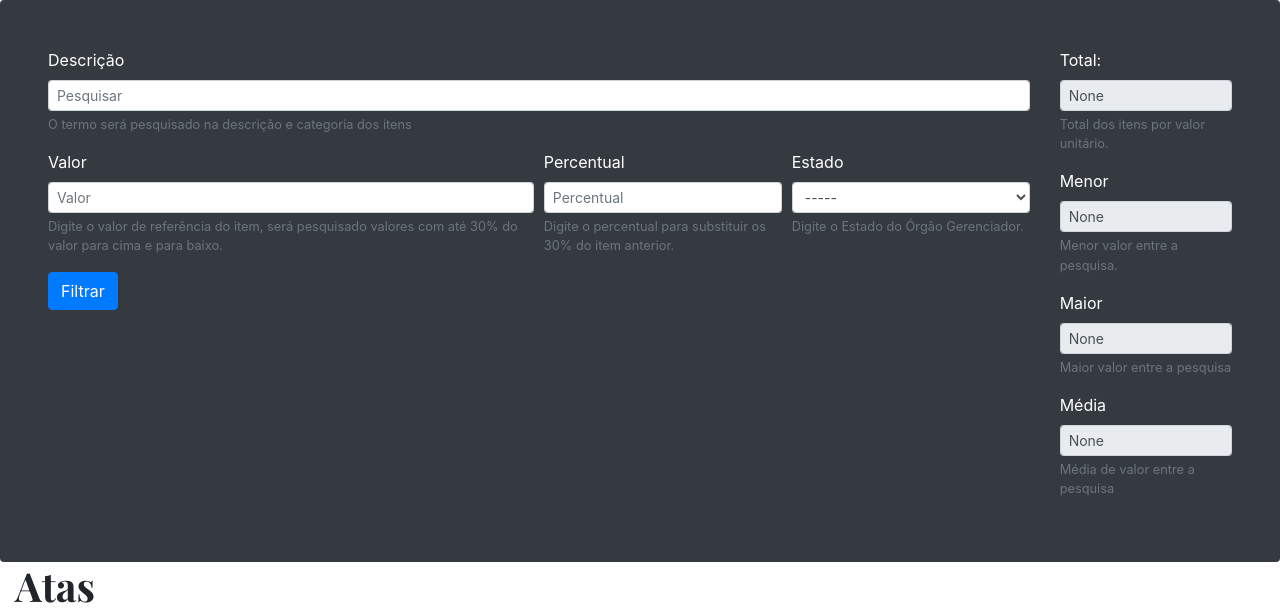
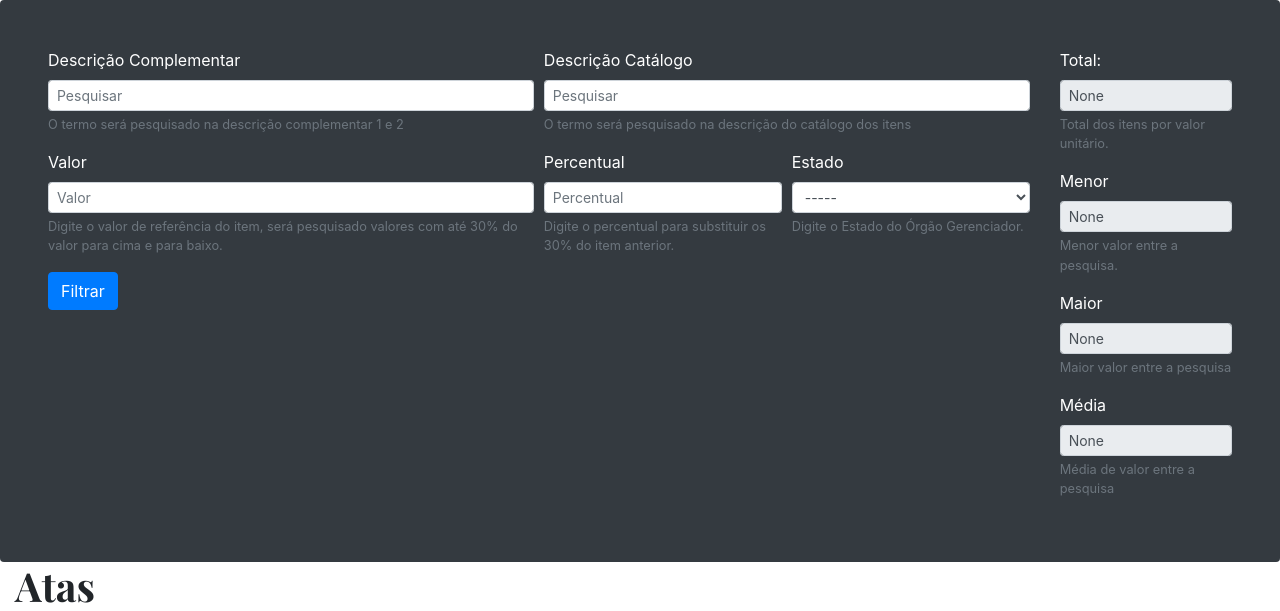
Before and after one commit to miguelzamberlan/pesquisaAtas, a Django app: page / in a window 1280 px wide. Shown: the part 69-680 px from the top of the page. Run offline with Django 3.2, Linux system fonts and the light colour scheme; data that the repository does not hold is empty; some libraries are stand-ins or nearby versions.

Commit message:
Alterado filtro para novo campo de pesquisa pela descrição do catálogo

```diff
--- a/pesquisa/templates/inicio.html
+++ b/pesquisa/templates/inicio.html
@@ -38,11 +38,18 @@
 			<div class="row">
 				<div role="main" class="col-md-10">
 			        <form action="" method="GET">
-				        <div class="form-group">
-					        <label for="Descricao">Descrição</label>
-					        <input type="text" class="form-control form-control-sm" placeholder="Pesquisar" name="q" value="{{ request.GET.q }}" />
-					        <small id="descricaoHelp" class="form-text text-muted">O termo será pesquisado na descrição e categoria dos itens</small>
-				        </div>
+			            <div class="form-row">
+					        <div class="form-group col-md-6">
+						        <label for="Descricao">Descrição Complementar</label>
+						        <input type="text" class="form-control form-control-sm" placeholder="Pesquisar" name="q" value="{{ request.GET.q }}" />
+						        <small id="descricaoHelp" class="form-text text-muted">O termo será pesquisado na descrição complementar 1 e 2</small>
+					        </div>
+					        <div class="form-group col-md-6">
+						        <label for="Descricao">Descrição Catálogo</label>
+						        <input type="text" class="form-control form-control-sm" placeholder="Pesquisar" name="qc" value="{{ request.GET.qc }}" />
+						        <small id="descricaoHelp" class="form-text text-muted">O termo será pesquisado na descrição do catálogo dos itens</small>
+					        </div>
+			            </div>
 						<div class="form-row">
 					        <div class="form-group col-md-6">
 						        <label for="Valor">Valor</label>
--- a/pesquisa/views.py
+++ b/pesquisa/views.py
@@ -66,6 +66,7 @@
 
 def busca(request):
     q = request.GET.get('q')
+    qc = request.GET.get('qc')
     v = request.GET.get('v')
     p = request.GET.get('p')
     e = request.GET.get('e')
@@ -78,6 +79,12 @@
             desc_catalogo = Q(desc_catalogo__icontains=x)
             atas = atas.filter(descricao | desc_catalogo | descricao2)
         # cursos = watson.filter(Curso, q)
+
+    if qc:
+        qc = qc.split(' ')
+        for x in qc:
+            desc_catalogo = Q(desc_catalogo__icontains=x)
+            atas = atas.filter(desc_catalogo)
 
     if v:
         if p:
```
